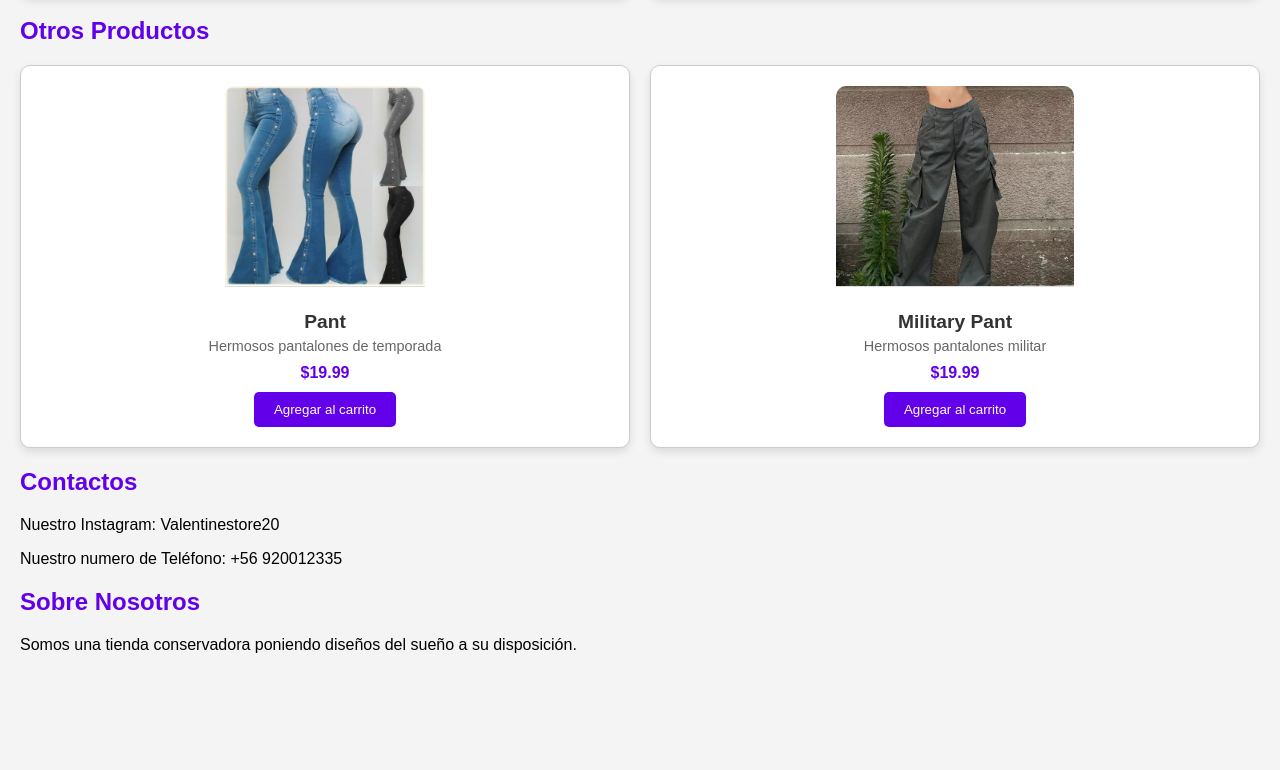
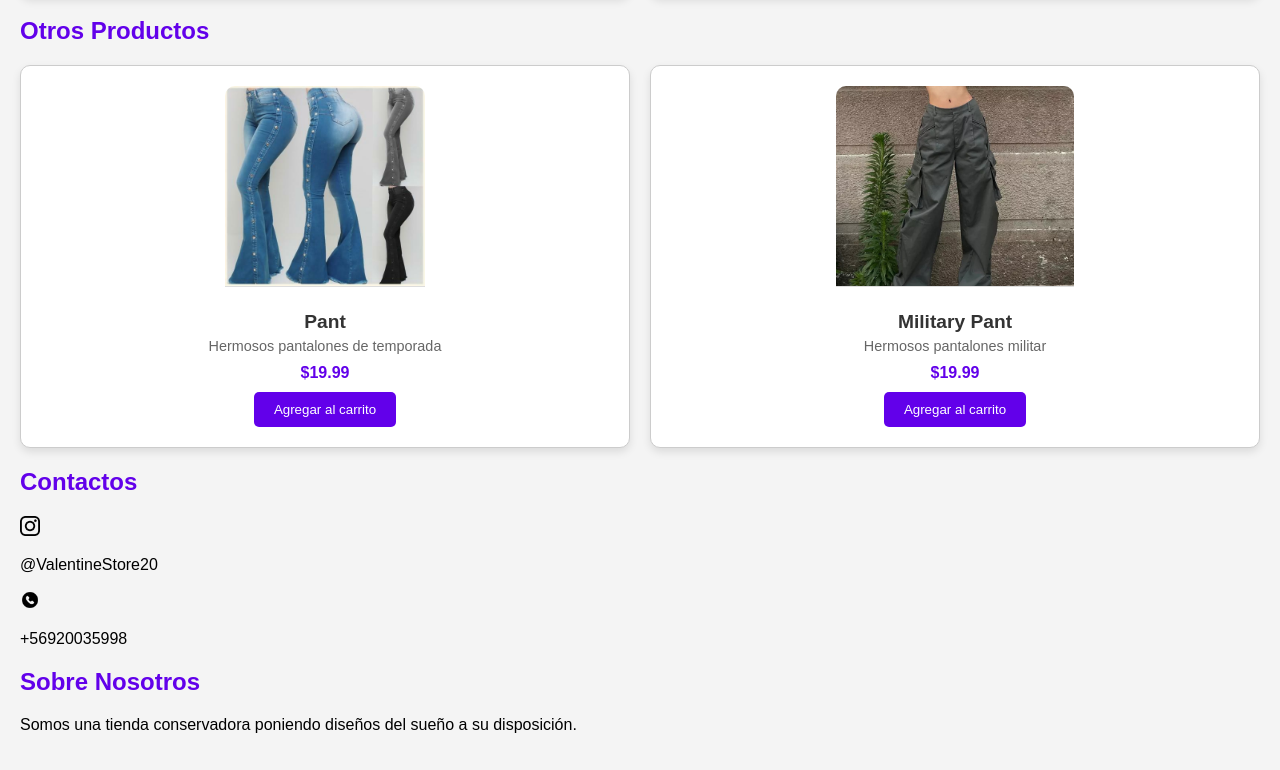
Before and after one commit to medardoc/ValentineStore, a website: page ValentineStore.html in a window 1280 px wide. Shown: the part 1049-1819 px from the top of the page. Before the commit the page ends 1739 px from the top, so only its background shows below. Drawn offline with Linux system fonts and the light colour scheme.

Commit message:
Aqui implementamos  inconos para el footer
Aprovechamos de mejorar un erro, donde no podemos comentar sobre  la cabeza

```diff
--- a/ValentineStore.html
+++ b/ValentineStore.html
@@ -1,7 +1,7 @@
-<!--Este es el archivo html donde aplicamos la vista de Valentine Store, donde se muestran los productos y caracteristicas de la pagina-->
-
 <!DOCTYPE html>
 <html lang="es">
+    <!-- Este es el archivo html donde aplicamos la vista de Valentine Store, donde se muestran los productos y caracteristicas de la pagina-->
+
 <head>
     <meta charset="UTF-8">
     <meta name="viewport" content="width=device-width, initial-scale=1.0">
@@ -81,13 +81,20 @@
 
         <section id="contactos">
             <h2>Contactos</h2>
-            <p>Nuestro Instagram: Valentinestore20</p>
-            <p>Nuestro numero de Teléfono: +56 920012335</p>
+            <div class="InconoInsta">
+                <img src="/img/instagram.png" width="20" height="20">
+                <p>@ValentineStore20</p>
+            </div>
+            <div class="InconoLlamar">
+                <img src="/img/llamar.png" width="20" height="20">
+                <p>+56920035998</p>
+            </div>
+
         </section>
 
         <section id="sobre-nosotros">
             <h2>Sobre Nosotros</h2>
-            <p>Somos una tienda conservadora poniendo  diseños del sueño a su disposición.</p>
+           <p>Somos una tienda conservadora poniendo  diseños del sueño a su disposición.</p>
         </section>
     </main>
 
```
Also changed, not shown: img/instagram.png (added), img/llamar.png (added).
